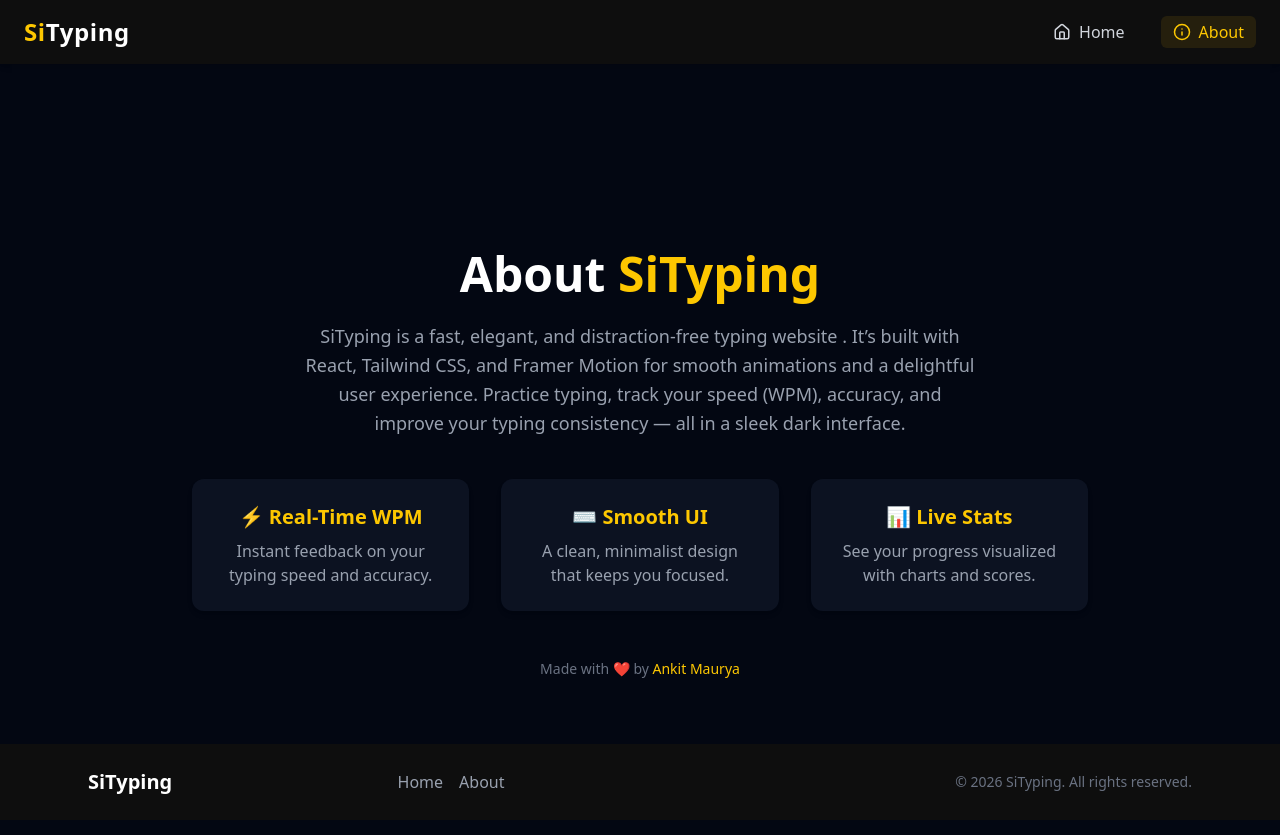
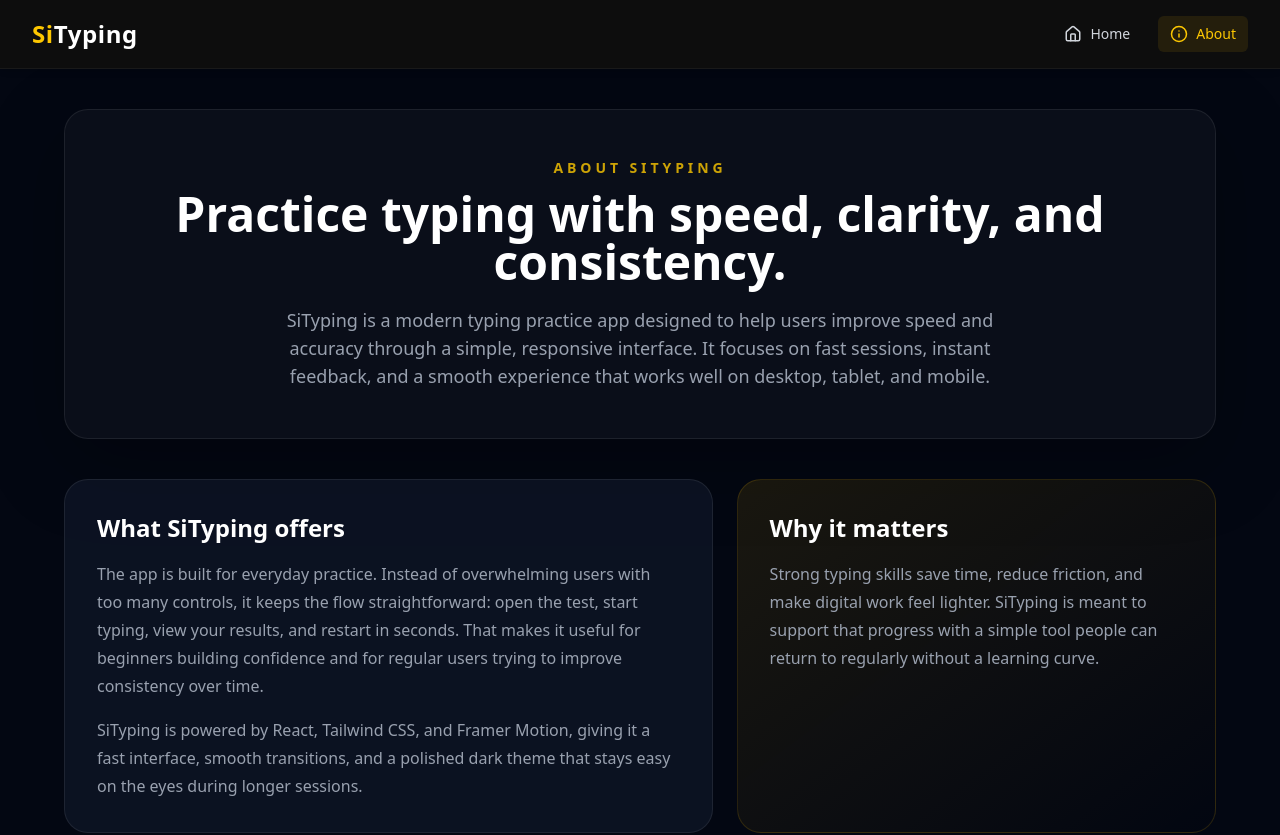
Before and after one commit to ankit-kr-maurya-82/SiTyping, a React (Vite) app in the folder fronted/: page /about in a window 1280 px wide. Shown: the top 835 px of the page. Built offline with nearby package versions, Linux system fonts and the light colour scheme.

Commit message:
ui change

```diff
--- a/fronted/src/components/Footer.jsx
+++ b/fronted/src/components/Footer.jsx
@@ -4,15 +4,15 @@
 
 const Footer = () => {
   return (
-    <footer className="w-full bg-[#0e0e0e] text-gray-400 py-6  bottom-30 relative mt-auto">
-      <div className="max-w-6xl mx-auto px-6 flex flex-col md:flex-row justify-between items-center">
+    <footer className="mt-auto w-full border-t border-white/5 bg-[#0e0e0e] py-6 text-gray-400">
+      <div className="mx-auto flex w-full max-w-7xl flex-col items-center gap-4 px-4 text-center sm:px-6 md:flex-row md:justify-between md:text-left lg:px-8">
         {/* Branding */}
-        <div className="text-white font-bold text-xl mb-4 md:mb-0">
+        <div className="text-xl font-bold text-white">
           SiTyping
         </div>
 
         {/* Links */}
-        <div className="flex gap-4 mb-4 md:mb-0">
+        <div className="flex flex-wrap items-center justify-center gap-4">
           <Link to="/" className="hover:text-yellow-400 transition">
             Home
           </Link>
@@ -22,7 +22,7 @@
         </div>
 
         {/* Social Icons */}
-        <div className="flex gap-4 mb-4 md:mb-0">
+        <div className="flex min-h-5 gap-4">
           {/* <a
             href="https://twitter.com/"
             target="_blank"
--- a/fronted/src/components/Navbar.jsx
+++ b/fronted/src/components/Navbar.jsx
@@ -15,23 +15,24 @@
   ];
 
   return (
-    <header className="flex justify-between items-center px-6 py-4 bg-[#0e0e0e] text-white relative z-50 shadow-md">
+    <header className="sticky top-0 z-50 border-b border-white/5 bg-[#0e0e0e]/95 text-white shadow-md backdrop-blur">
+      <div className="mx-auto flex w-full max-w-7xl items-center justify-between gap-4 px-4 py-4 sm:px-6 lg:px-8">
         {/* Logo */}
-      <div className="text-2xl font-extrabold tracking-wide">
+        <div className="shrink-0 text-xl font-extrabold tracking-wide sm:text-2xl">
           <span className="text-yellow-400">Si</span>Typing
         </div>
 
         {/* Desktop Links */}
-      <nav className="hidden md:flex space-x-6 items-center">
+        <nav className="hidden items-center space-x-3 md:flex lg:space-x-4">
           {links.map((link) => (
             <NavLink
               key={link.name}
               to={link.path}
               className={({ isActive }) =>
-              `flex items-center gap-2 px-3 py-1 rounded-md transition-all duration-200 ${
+                `flex items-center gap-2 rounded-md px-3 py-2 text-sm transition-all duration-200 ${
                   isActive
                     ? "bg-yellow-500/10 text-yellow-400"
-                  : "hover:bg-gray-800 text-gray-300"
+                    : "text-gray-300 hover:bg-gray-800"
                 }`
               }
             >
@@ -50,11 +51,13 @@
 
         {/* Mobile Menu Button */}
         <button
-        className="md:hidden p-2 text-gray-300 hover:text-yellow-400 transition"
+          className="rounded-md p-2 text-gray-300 transition hover:text-yellow-400 md:hidden"
           onClick={() => setIsOpen((prev) => !prev)}
+          aria-label={isOpen ? "Close navigation menu" : "Open navigation menu"}
         >
           {isOpen ? <X size={24} /> : <Menu size={24} />}
         </button>
+      </div>
 
       {/* Mobile Menu */}
       <AnimatePresence>
@@ -64,18 +67,19 @@
             animate={{ opacity: 1, y: 0 }}
             exit={{ opacity: 0, y: -10 }}
             transition={{ duration: 0.2 }}
-            className="absolute top-16 left-0 w-full bg-gray-900 flex flex-col items-center md:hidden border-t border-gray-800"
+            className="absolute left-0 top-full w-full border-t border-gray-800 bg-gray-900/95 md:hidden"
           >
+            <div className="mx-auto flex w-full max-w-7xl flex-col px-4 py-2 sm:px-6">
               {links.map((link) => (
                 <NavLink
                   key={link.name}
                   to={link.path}
                   onClick={() => setIsOpen(false)}
                   className={({ isActive }) =>
-                  `flex items-center gap-2 px-4 py-3 w-full justify-center transition ${
+                    `flex w-full items-center justify-center gap-2 rounded-md px-4 py-3 text-base transition ${
                       isActive
                         ? "bg-yellow-500/10 text-yellow-400"
-                      : "hover:bg-gray-800 text-gray-300"
+                        : "text-gray-300 hover:bg-gray-800"
                     }`
                   }
                 >
@@ -83,6 +87,7 @@
                   {link.name}
                 </NavLink>
               ))}
+            </div>
 
             {/* Optional theme toggle */}
             {/*
--- a/fronted/src/pages/About.jsx
+++ b/fronted/src/pages/About.jsx
@@ -1,65 +1,112 @@
 import React from "react";
 import { motion } from "framer-motion";
 
+const highlights = [
+  {
+    title: "Real-time feedback",
+    desc: "Track words per minute, accuracy, and character count while you type so progress stays visible.",
+  },
+  {
+    title: "Focused practice",
+    desc: "A clean, low-distraction layout keeps attention on the test instead of clutter around it.",
+  },
+  {
+    title: "Built to improve",
+    desc: "Short sessions, quick restarts, and responsive design make it easy to practice on any screen.",
+  },
+];
+
 export default function About() {
   return (
-    <div className="min-h-screen bg-gray-950 text-gray-300 flex flex-col items-center justify-center px-6 py-12">
-      {/* Title */}
-      <motion.h1
+    <section className="bg-gray-950 px-4 py-10 text-gray-300 sm:px-6 lg:px-8">
+      <div className="mx-auto flex w-full max-w-6xl flex-col gap-10">
+        <motion.div
           initial={{ opacity: 0, y: -20 }}
           animate={{ opacity: 1, y: 0 }}
           transition={{ duration: 0.5 }}
-        className="text-4xl md:text-5xl font-bold text-white mb-6"
+          className="rounded-3xl border border-white/8 bg-white/[0.03] px-6 py-8 text-center shadow-[0_24px_80px_rgba(0,0,0,0.28)] sm:px-10 sm:py-12"
         >
-        About <span className="text-yellow-400">SiTyping</span>
-      </motion.h1>
+          <p className="mb-3 text-sm font-semibold uppercase tracking-[0.28em] text-yellow-400/80">
+            About SiTyping
+          </p>
+          <h1 className="text-3xl font-bold text-white sm:text-4xl lg:text-5xl">
+            Practice typing with speed, clarity, and consistency.
+          </h1>
+          <p className="mx-auto mt-5 max-w-3xl text-base leading-7 text-gray-400 sm:text-lg">
+            SiTyping is a modern typing practice app designed to help users
+            improve speed and accuracy through a simple, responsive interface.
+            It focuses on fast sessions, instant feedback, and a smooth
+            experience that works well on desktop, tablet, and mobile.
+          </p>
+        </motion.div>
 
-      {/* Description */}
-      <motion.p
-        initial={{ opacity: 0 }}
-        animate={{ opacity: 1 }}
-        transition={{ delay: 0.3, duration: 0.5 }}
-        className="max-w-2xl text-center text-gray-400 text-lg leading-relaxed"
+        <div className="grid gap-6 lg:grid-cols-[1.15fr_0.85fr]">
+          <motion.div
+            initial={{ opacity: 0, y: 24 }}
+            animate={{ opacity: 1, y: 0 }}
+            transition={{ delay: 0.2, duration: 0.5 }}
+            className="rounded-3xl border border-white/8 bg-gray-900/70 p-6 sm:p-8"
           >
-        SiTyping is a fast, elegant, and distraction-free typing website
-        <span className="text-yellow-400"> </span>.
-        It’s built with React, Tailwind CSS, and Framer Motion for smooth animations and a delightful user experience.
-        Practice typing, track your speed (WPM), accuracy, and improve your typing consistency — all in a sleek dark interface.
-      </motion.p>
+            <h2 className="text-2xl font-semibold text-white">What SiTyping offers</h2>
+            <p className="mt-4 text-gray-400 leading-7">
+              The app is built for everyday practice. Instead of overwhelming
+              users with too many controls, it keeps the flow straightforward:
+              open the test, start typing, view your results, and restart in
+              seconds. That makes it useful for beginners building confidence
+              and for regular users trying to improve consistency over time.
+            </p>
+            <p className="mt-4 text-gray-400 leading-7">
+              SiTyping is powered by React, Tailwind CSS, and Framer Motion,
+              giving it a fast interface, smooth transitions, and a polished
+              dark theme that stays easy on the eyes during longer sessions.
+            </p>
+          </motion.div>
 
-      {/* Features Section */}
+          <motion.div
+            initial={{ opacity: 0, y: 24 }}
+            animate={{ opacity: 1, y: 0 }}
+            transition={{ delay: 0.35, duration: 0.5 }}
+            className="rounded-3xl border border-yellow-500/15 bg-gradient-to-br from-yellow-500/10 to-transparent p-6 sm:p-8"
+          >
+            <h2 className="text-2xl font-semibold text-white">Why it matters</h2>
+            <p className="mt-4 text-gray-400 leading-7">
+              Strong typing skills save time, reduce friction, and make digital
+              work feel lighter. SiTyping is meant to support that progress with
+              a simple tool people can return to regularly without a learning
+              curve.
+            </p>
+          </motion.div>
+        </div>
+
         <motion.div
           initial={{ opacity: 0, y: 30 }}
           animate={{ opacity: 1, y: 0 }}
-        transition={{ delay: 0.6, duration: 0.5 }}
-        className="mt-10 grid md:grid-cols-3 gap-8 max-w-4xl text-center"
+          transition={{ delay: 0.5, duration: 0.5 }}
+          className="grid gap-5 md:grid-cols-3"
         >
-        {[
-          { title: "⚡ Real-Time WPM", desc: "Instant feedback on your typing speed and accuracy." },
-          { title: "⌨️ Smooth UI", desc: "A clean, minimalist design that keeps you focused." },
-          { title: "📊 Live Stats", desc: "See your progress visualized with charts and scores." },
-        ].map((item, i) => (
+          {highlights.map((item) => (
             <div
-            key={i}
-            className="bg-gray-900/70 p-6 rounded-xl shadow-md hover:shadow-yellow-400/10 transition"
+              key={item.title}
+              className="rounded-2xl border border-white/8 bg-gray-900/70 p-6 transition hover:border-yellow-400/20 hover:shadow-yellow-400/5"
             >
-            <h3 className="text-yellow-400 text-xl font-semibold mb-2">
+              <h3 className="mb-3 text-xl font-semibold text-yellow-400">
                 {item.title}
               </h3>
-            <p className="text-gray-400">{item.desc}</p>
+              <p className="leading-7 text-gray-400">{item.desc}</p>
             </div>
           ))}
         </motion.div>
 
-      {/* Bottom Note */}
         <motion.div
           initial={{ opacity: 0 }}
           animate={{ opacity: 1 }}
-        transition={{ delay: 1, duration: 0.5 }}
-        className="mt-12 text-sm text-gray-500"
+          transition={{ delay: 0.7, duration: 0.5 }}
+          className="text-center text-sm text-gray-500"
         >
-        Made with ❤️ by <span className="text-yellow-400">Ankit Maurya</span>
+          Built for consistent practice by{" "}
+          <span className="text-yellow-400">Ankit Maurya</span>.
         </motion.div>
       </div>
+    </section>
   );
 }
--- a/fronted/src/pages/Test.jsx
+++ b/fronted/src/pages/Test.jsx
@@ -3,7 +3,7 @@
 
 export default function Test() {
   return (
-    <div className="flex flex-col items-center justify-center gap-6 py-10">
+    <div className="mx-auto flex w-full max-w-7xl flex-col items-center justify-center gap-6 px-4 py-6 sm:px-6 sm:py-8 lg:px-8">
       <Timer duration={60} />
       <Typing />
     </div>
```
Also changed, not shown: fronted/src/pages/Typing.jsx (+55 -39 lines). Lines whose indentation alone changed are shown as unchanged.
